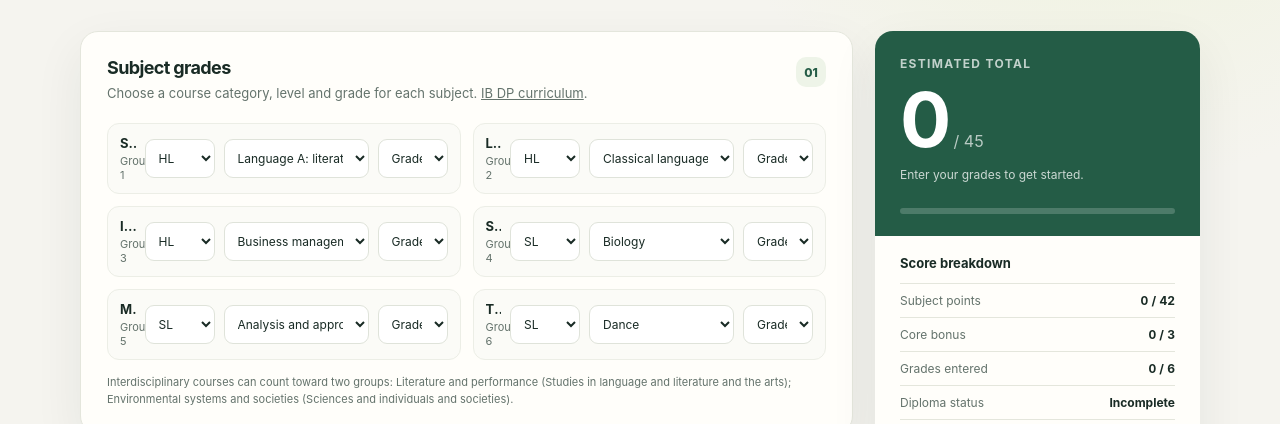
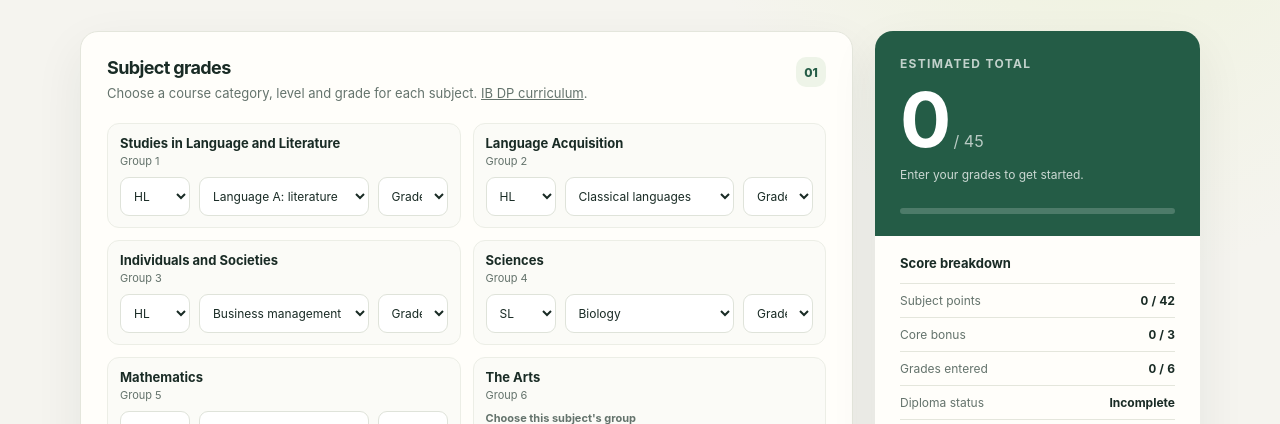
Before and after one commit to winsonsoewandibio-stack/IB_Calculator, a plain HTML site: page index.html in a window 1280 px wide. Shown: the part 376-800 px from the top of the page. Drawn offline with Linux system fonts and the light colour scheme.

Commit message:
Improve subject group selection
Co-authored-by: Copilot <223556219+Copilot@users.noreply.github.com>

```diff
--- a/index.html
+++ b/index.html
@@ -91,10 +91,13 @@
     .section-index { display: grid; flex: 0 0 30px; width: 30px; height: 30px; place-items: center; color: var(--green); background: var(--soft-green); border-radius: 10px; font-size: 12px; font-weight: 800; }
 
     .subject-grid { display: grid; grid-template-columns: repeat(auto-fit, minmax(min(100%, 350px), 1fr)); gap: 12px; }
-    .subject-row { display: grid; grid-template-columns: minmax(0, 1fr) 70px minmax(145px, 1.25fr) 70px; align-items: center; gap: 9px; padding: 11px 12px; background: #fbfbf7; border: 1px solid #eceee6; border-radius: 12px; }
+    .subject-row { display: grid; align-content: start; gap: 9px; padding: 11px 12px; background: #fbfbf7; border: 1px solid #eceee6; border-radius: 12px; }
     .subject-name { min-width: 0; }
-    .subject-name label { display: block; overflow: hidden; font-size: 13px; font-weight: 650; text-overflow: ellipsis; white-space: nowrap; }
+    .subject-name label { display: block; font-size: 13px; font-weight: 650; }
     .subject-name span { display: block; margin-top: 3px; color: var(--muted); font-size: 11px; }
+    .subject-controls { display: grid; grid-template-columns: 70px minmax(0, 1fr) 70px; gap: 9px; }
+    .subject-category { display: grid; gap: 5px; }
+    .subject-category label { color: var(--muted); font-size: 11px; font-weight: 650; }
     .subject-note { margin: 14px 0 0; color: var(--muted); font-size: 11px; line-height: 1.5; }
     select {
       width: 100%;
@@ -158,8 +161,7 @@
       .intro p { font-size: 14px; }
       .form-card { padding: 20px 16px; }
       .subject-grid { grid-template-columns: minmax(0, 1fr); gap: 9px; }
-      .subject-row { grid-template-columns: 64px minmax(0, 1fr) 64px; }
-      .subject-name { grid-column: 1 / -1; }
+      .subject-controls { grid-template-columns: 64px minmax(0, 1fr) 64px; }
       .core-grid { gap: 10px; }
       .result-top { padding: 22px 20px 18px; }
       .breakdown { padding: 18px 20px 21px; }
@@ -195,7 +197,8 @@
               <span class="section-index" aria-hidden="true">01</span>
             </div>
             <div class="subject-grid" id="subject-grid"></div>
-            <p class="subject-note">Interdisciplinary courses can count toward two groups: Literature and performance (Studies in language and literature and the arts); Environmental systems and societies (Sciences and individuals and societies).</p>
+            <p class="subject-note">For Group 6, choose Arts or an additional course from Studies in language and literature, Language acquisition, Individuals and societies, or Sciences.</p>
+            <p class="subject-note">Interdisciplinary courses count toward two groups: Literature and performance (Studies in language and literature and Arts); Environmental systems and societies (Sciences and Individuals and societies).</p>
           </section>
 
           <section class="card form-card" aria-labelledby="core-title">
@@ -280,7 +283,7 @@
       },
       {
         title: "Individuals and Societies",
-        subjects: ["Business management", "Digital society", "Economics", "Geography", "Global politics", "History", "Philosophy", "Psychology", "Social and cultural anthropology", "World religions"]
+        subjects: ["Business management", "Digital society", "Economics", "Environmental systems and societies", "Geography", "Global politics", "History", "Philosophy", "Psychology", "Social and cultural anthropology", "World religions"]
       },
       {
         title: "Sciences",
@@ -292,7 +295,7 @@
       },
       {
         title: "The Arts",
-        subjects: ["Dance", "Film", "Music", "Theatre", "Visual arts", "An additional sciences, individuals and societies, or languages subject"]
+        subjects: ["Dance", "Film", "Literature and performance", "Music", "Theatre", "Visual arts"]
       }
     ];
 
@@ -300,6 +303,14 @@
     const gradeOptions = '<option value="">Grade</option>' +
       [7, 6, 5, 4, 3, 2, 1].map((grade) => `<option value="${grade}">${grade}</option>`).join("");
     const levelOptions = '<option value="HL">HL</option><option value="SL">SL</option>';
+    const additionalGroupOptions = [5, 0, 1, 2, 3]
+      .map((groupIndex) => {
+        const label = groupIndex === 5
+          ? "Arts (Group 6)"
+          : `${subjectGroups[groupIndex].title} (Group ${groupIndex + 1})`;
+        return `<option value="${groupIndex}">${label}</option>`;
+      })
+      .join("");
 
     subjectGroups.forEach((group, index) => {
       const row = document.createElement("div");
@@ -307,11 +318,19 @@
       const subjectOptions = group.subjects
         .map((subject) => `<option value="${subject}">${subject}</option>`)
         .join("");
+      const groupSelector = index === 5
+        ? `<div class="subject-category"><label for="subject-group-${index}">Choose this subject's group</label><select class="subject-group-choice" id="subject-group-${index}">${additionalGroupOptions}</select></div>`
+        : "";
+      const name = index === 5 ? "Additional subject" : group.title;
+      const groupNumber = index === 5 ? "Group 6 / replacement" : `Group ${index + 1}`;
       row.innerHTML =
-        `<div class="subject-name"><label for="subject-${index}">${group.title}</label><span>Group ${index + 1}</span></div>` +
-        `<select class="subject-level" aria-label="${group.title} level" title="Subject level">${levelOptions}</select>` +
-        `<select class="subject-choice" id="subject-${index}" aria-label="${group.title} choice">${subjectOptions}</select>` +
-        `<select class="subject-grade" id="subject-grade-${index}" aria-label="${group.title} grade">${gradeOptions}</select>`;
+        `<div class="subject-name"><label for="subject-${index}">${name}</label><span>${groupNumber}</span></div>` +
+        groupSelector +
+        `<div class="subject-controls">` +
+        `<select class="subject-level" aria-label="${name} level" title="Subject level">${levelOptions}</select>` +
+        `<select class="subject-choice" id="subject-${index}" aria-label="${name} choice">${subjectOptions}</select>` +
+        `<select class="subject-grade" id="subject-grade-${index}" aria-label="${name} grade">${gradeOptions}</select>` +
+        `</div>`;
       row.querySelector(".subject-level").value = index < 3 ? "HL" : "SL";
       subjectGrid.appendChild(row);
     });
@@ -326,14 +345,39 @@
 
     const subjectGradeInputs = [...document.querySelectorAll(".subject-grade")];
     const subjectLevelInputs = [...document.querySelectorAll(".subject-level")];
+    const subjectChoiceInputs = [...document.querySelectorAll(".subject-choice")];
+    const additionalGroupSelector = document.querySelector(".subject-group-choice");
     const selectors = [
       ...subjectGradeInputs,
       ...subjectLevelInputs,
-      ...document.querySelectorAll(".subject-choice"),
+      ...subjectChoiceInputs,
+      additionalGroupSelector,
       document.getElementById("ee-grade"),
       document.getElementById("tok-grade"),
       document.getElementById("cas-complete")
     ];
+
+    function updateAdditionalGroup(preserveChoice = true) {
+      const groupIndex = Number(additionalGroupSelector.value);
+      const group = subjectGroups[groupIndex];
+      const choice = subjectChoiceInputs[5];
+      const previousChoice = preserveChoice ? choice.value : "";
+      choice.innerHTML = group.subjects
+        .map((subject) => `<option value="${subject}">${subject}</option>`)
+        .join("");
+      if (group.subjects.includes(previousChoice)) {
+        choice.value = previousChoice;
+      }
+
+      const name = document.querySelector("#subject-5").closest(".subject-row").querySelector(".subject-name");
+      name.querySelector("label").textContent = group.title;
+      name.querySelector("span").textContent = groupIndex === 5
+        ? "Group 6"
+        : `Additional Group ${groupIndex + 1} subject`;
+      choice.setAttribute("aria-label", `${group.title} additional subject choice`);
+    }
+
+    updateAdditionalGroup(false);
 
     function normalCdf(value, mean, standardDeviation) {
       const z = (value - mean) / (standardDeviation * Math.sqrt(2));
@@ -366,8 +410,10 @@
       const coreStatus = document.getElementById("core-status");
       const casComplete = document.getElementById("cas-complete").checked;
       const subjectLevels = [...document.querySelectorAll(".subject-level")].map((select) => select.value);
+      const subjectChoices = subjectChoiceInputs.map((select) => select.value);
       const numericGrades = subjectGradeInputs.map((input) => Number(input.value)).filter((grade) => grade > 0);
       const gradesComplete = numericGrades.length === 6;
+      const distinctSubjects = new Set(subjectChoices).size === 6;
 
       const hlGrades = subjectGradeInputs
         .map((input, index) => ({ level: subjectLevels[index], grade: Number(input.value) }))
@@ -390,6 +436,7 @@
         { pass: casComplete, text: "CAS requirements are complete." },
         { pass: total >= 24, text: "At least 24 total diploma points." },
         { pass: gradesComplete && coreComplete, text: "A grade is awarded for all six subjects, TOK and EE." },
+        { pass: gradesComplete && distinctSubjects, text: "Six distinct subject courses are selected." },
         { pass: gradesComplete && numericGrades.every((grade) => grade >= 2), text: "No subject grade is below 2." },
         { pass: gradesComplete && numericGrades.filter((grade) => grade === 2).length <= 2, text: "No more than two grade 2s overall." },
         { pass: gradesComplete && numericGrades.filter((grade) => grade <= 3).length <= 3, text: "No more than three grade 3s or below overall." },
@@ -455,19 +502,30 @@
 
     }
 
-    selectors.forEach((selector) => selector.addEventListener("change", updateScore));
+    selectors.forEach((selector) => {
+      if (selector !== additionalGroupSelector) {
+        selector.addEventListener("change", updateScore);
+      }
+    });
+    additionalGroupSelector.addEventListener("change", () => {
+      updateAdditionalGroup();
+      updateScore();
+    });
     document.getElementById("reset-button").addEventListener("click", () => {
       selectors.forEach((selector) => {
         if (selector.classList.contains("subject-level")) {
           selector.value = subjectLevelInputs.indexOf(selector) < 3 ? "HL" : "SL";
         } else if (selector.classList.contains("subject-choice")) {
           selector.selectedIndex = 0;
+        } else if (selector === additionalGroupSelector) {
+          selector.value = "5";
         } else if (selector.id === "cas-complete") {
           selector.checked = false;
         } else {
           selector.value = "";
         }
       });
+      updateAdditionalGroup(false);
       updateScore();
       subjectGradeInputs[0].focus();
     });
```
Also changed, not shown: 1 other file.
